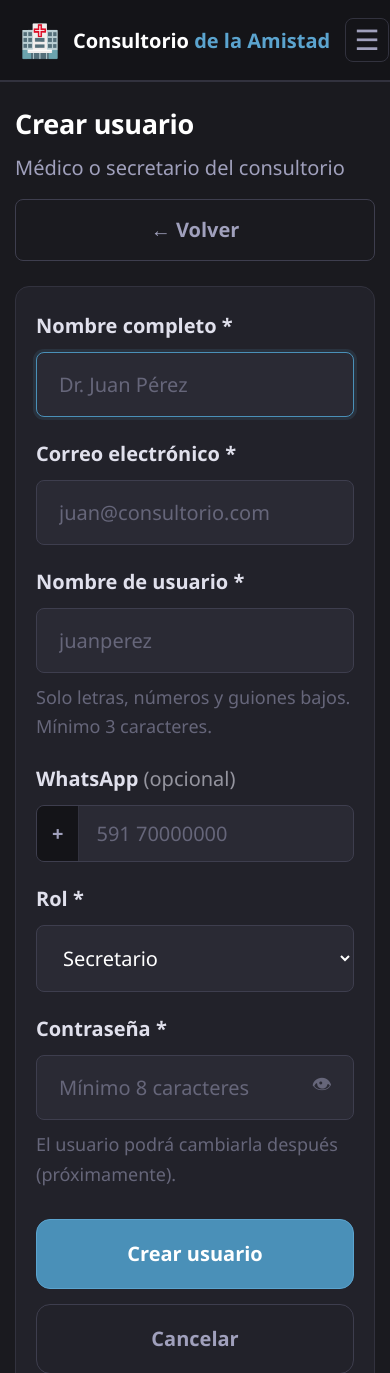
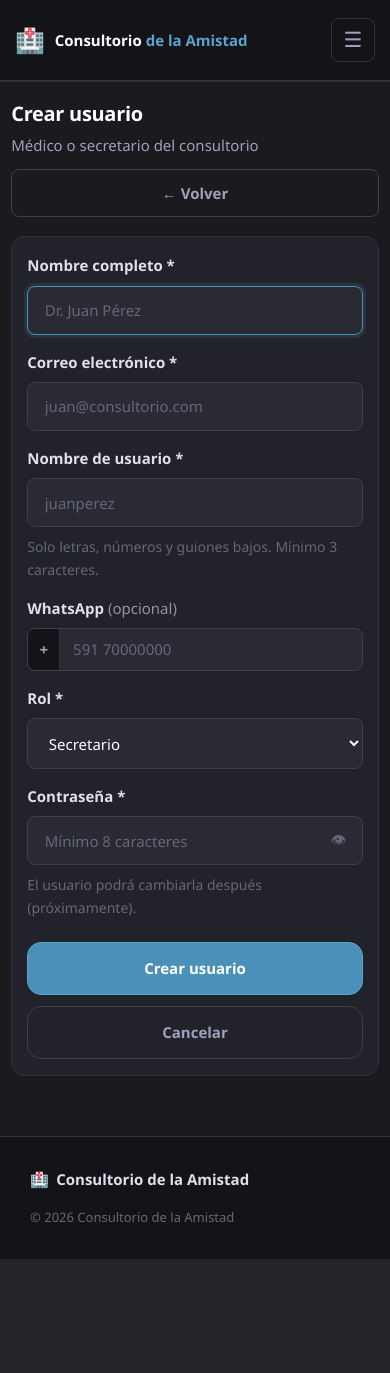
Before and after one commit to thendishere/consultorio, a Python web app: template app/templates/admin/crear_usuario.html in a window 390 px wide. Shown: the top 1373 px of the page. After the commit the page ends 1259 px from the top, so only its background shows below. Run offline with Jinja, Linux system fonts and the light colour scheme; the template is opened without the code that fills it, so the values that code supplies are empty.

Commit message:
Reducir escala de fuentes en mobile para mejor densidad de información
Co-Authored-By: Claude Sonnet 4.6 <noreply@anthropic.com>

```diff
--- a/app/static/css/main.css
+++ b/app/static/css/main.css
@@ -798,6 +798,16 @@ img { max-width: 100%; display: block; }
 /* ── Responsive — Mobile (≤640px) ───────────────────────────── */
 @media (max-width: 640px) {
 
+    /* Escala de fuentes reducida para mobile */
+    :root {
+        --font-xs:   13px;
+        --font-sm:   14px;
+        --font-base: 15px;
+        --font-lg:   17px;
+        --font-xl:   20px;
+        --font-2xl:  25px;
+    }
+
     /* Navbar */
     .nav-container { padding: 0 1rem; gap: .75rem; }
     .logo-text { font-size: var(--font-base); }
```
